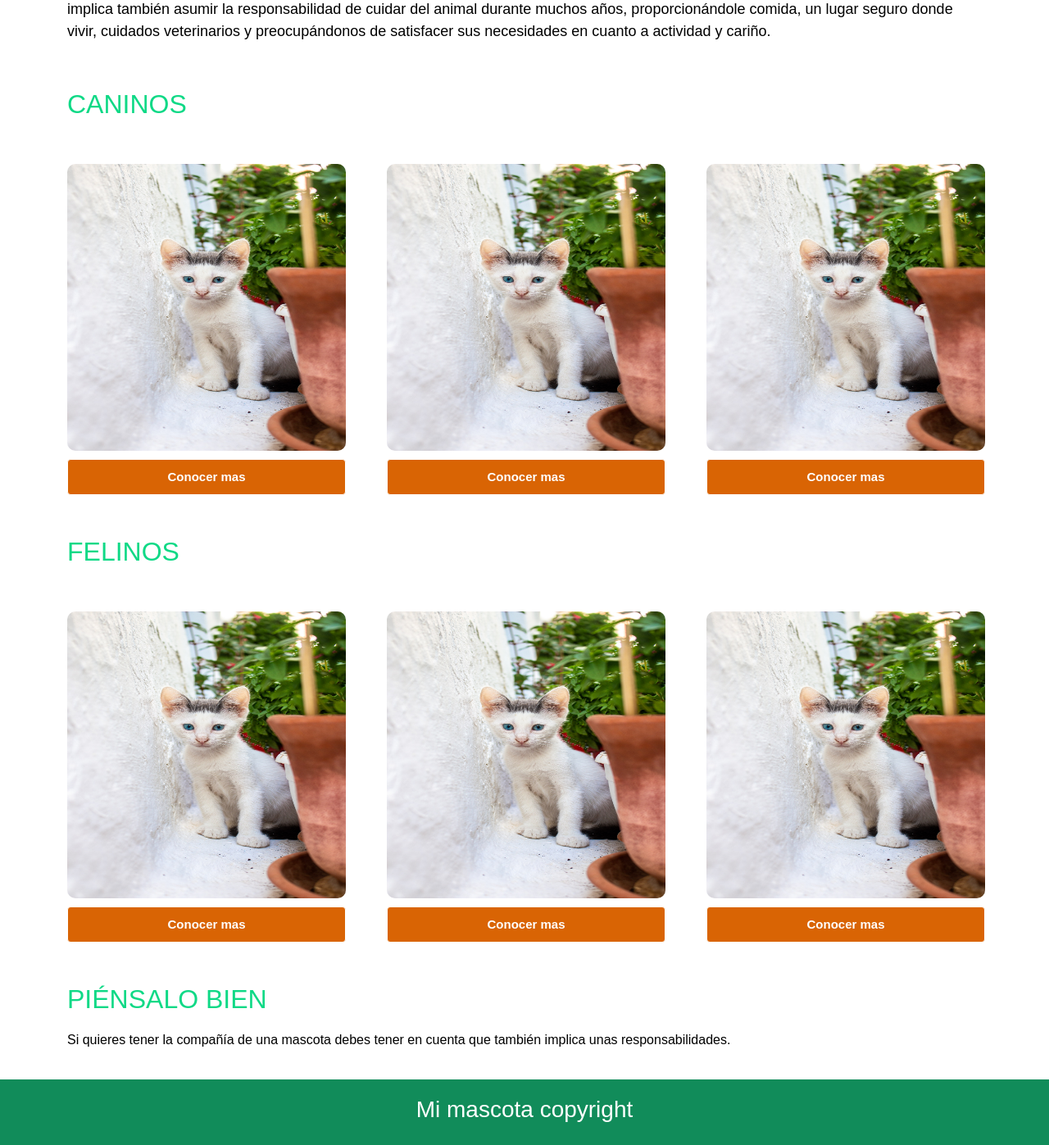
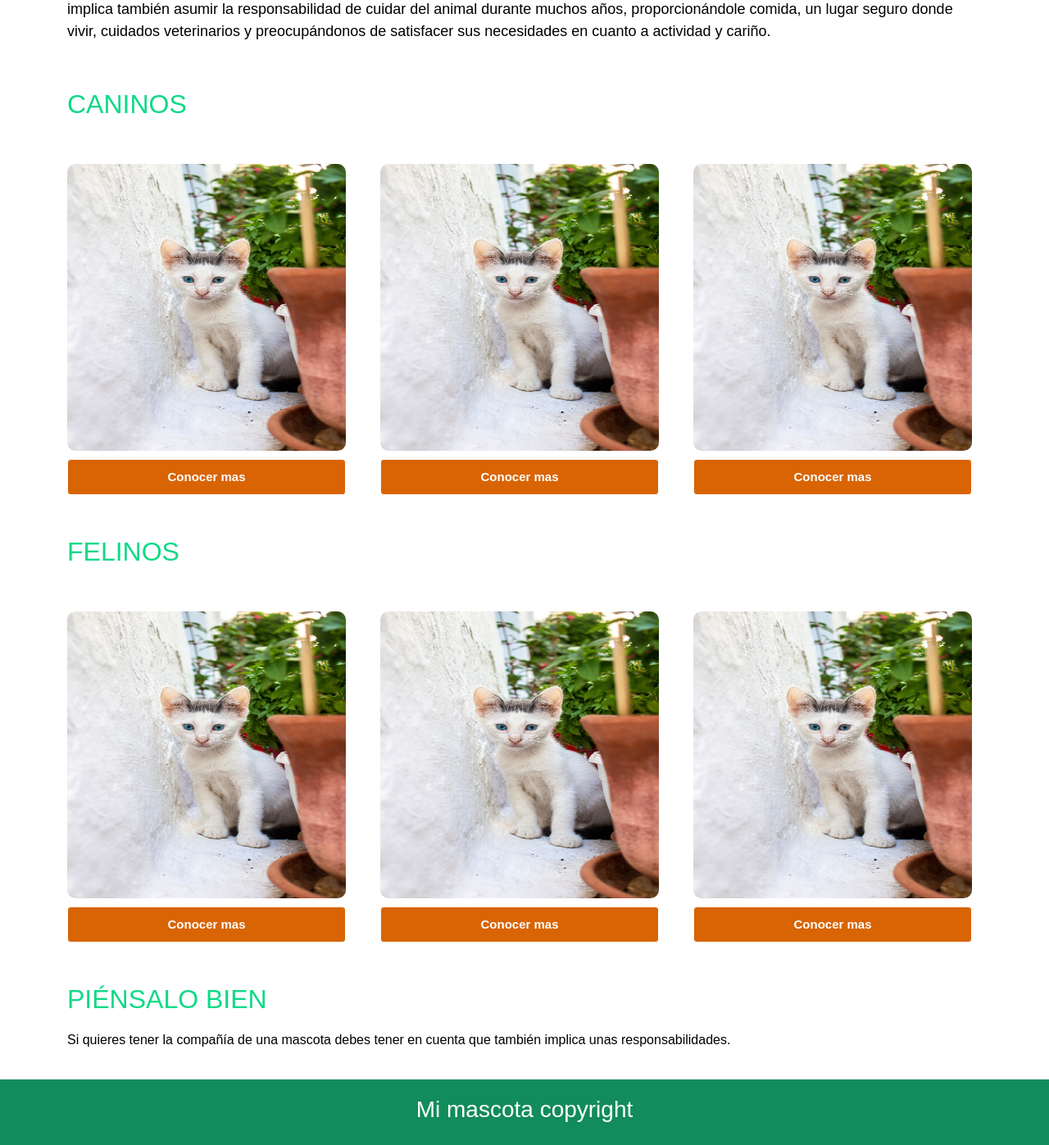
Before and after one commit to caravana34/adop, a PHP site: page / in a window 1280 px wide. Shown: the part 603-2000 px from the top of the page at 82% size. Run offline with PHP 8.4, Linux system fonts and the light colour scheme.

Commit message:
update section animal

```diff
--- a/style.css
+++ b/style.css
@@ -201,7 +201,7 @@ hr {
     display: flex;
     grid-template-columns: 30%  30% 30%;
     padding-top:5px;
-    gap:50px;
+    gap:30px;
     width: 100%;
 }
 
@@ -459,6 +459,8 @@ margin-bottom: 10px;
 
    display: grid;
    align-content: center;
+   width: 340px;
+
 }
 
 @media (max-width: 700px) {
```
